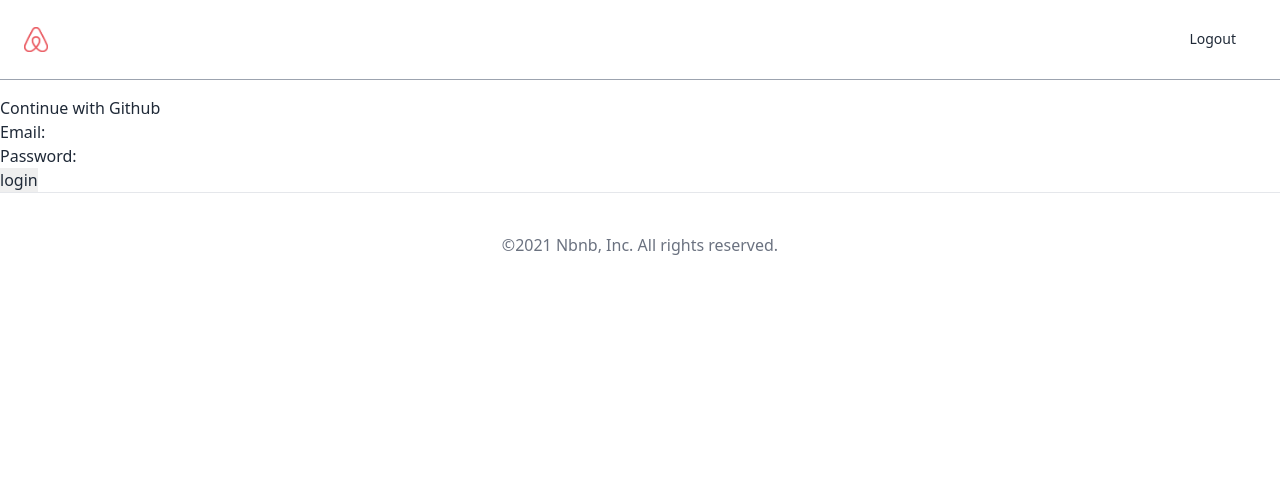
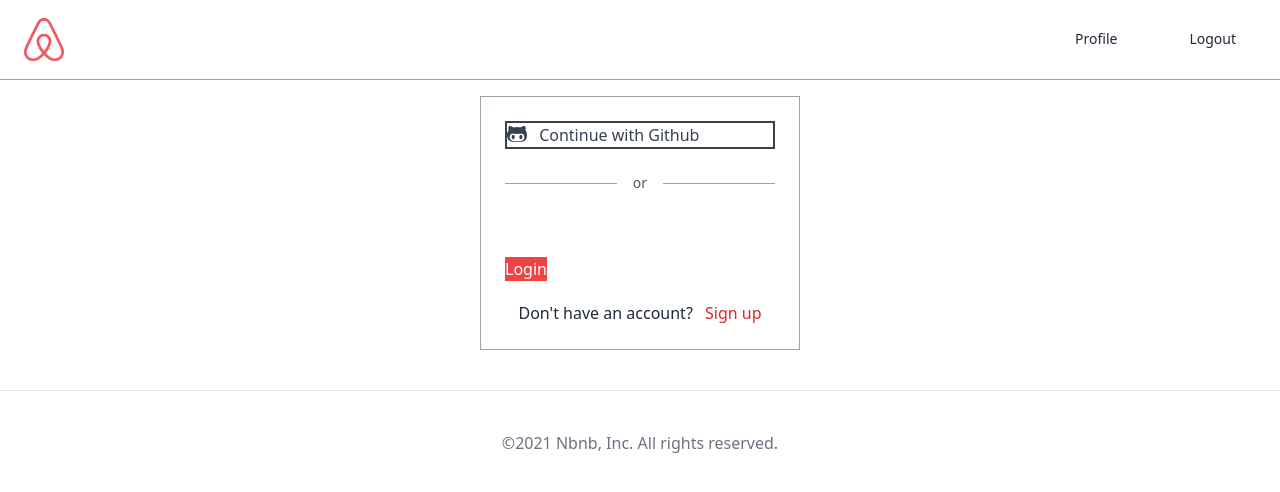
Before and after one commit to Mahadev10/airbnb-clone, a Django app: page /users/login/ in a window 1280 px wide. Shown: the top 492 px of the page. Run offline with Django 3.2, Linux system fonts and the light colour scheme; the visitor is signed in with stand-in values (Sample User, id 1); style sheets or scripts are compiled from the project's sources; some libraries are stand-ins or nearby versions.

Commit message:
templates updated

```diff
--- a/templates/base.html
+++ b/templates/base.html
@@ -13,7 +13,7 @@
     <header class="container max-w-full inset-0 flex items-center justify-between px-6 h-20 border-b border-gray-400 fixed bg-white">
     <div class="flex items-center w-1/3">
       <a href="{% url "core:home" %}" class="mr-6">
-          <img class="w-6 " src="{% static "img/logo.png" %}" alt="">
+          <img class="w-10 " src="{% static "img/logo.png" %}" alt="">
       </a>
       {% block search-bar %}
 
@@ -27,6 +27,7 @@
     {% block content %}
 
     {% endblock content %}
+    {% include "partials/messages.html" %}
  {% include "partials/footer.html" %}
 </body>
 </html>
--- /dev/null
+++ b/templates/mixins/auth/auth_form.html
@@ -0,0 +1,15 @@
+<form  method="POST" class="w-full">
+    {% csrf_token %}
+    <div class="input">
+        {% if form.non_field_errors %}
+            {% for error in form.non_field_errors %}
+                <span class="text-red-700 font-medium text-sm">{{error}}</span>
+            {% endfor %}
+        {% endif %}
+    </div>
+    {% for field in form %}
+        {% include "mixins/auth/form_input.html" with field=field %}
+    {% endfor %}
+
+    <button type="submit" class="btn text-white bg-red-500">{{cta}}</button>
+</form>
--- /dev/null
+++ b/templates/mixins/auth/form_input.html
@@ -0,0 +1,8 @@
+<div class="input {% if field.errors %} has_error {% endif %}">
+            {{field}}
+            {% if field.errors %}
+                {% for error in field.errors %}
+                    <span class="text-red-700 font-medium text-sm">{{error}}</span>
+                {% endfor %}
+            {% endif %}
+</div>
--- /dev/null
+++ b/templates/partials/messages.html
@@ -0,0 +1,7 @@
+{% if messages %}
+    <ul class="absolute top-0 mx-auto left-0 right-0 flex justify-center">
+        {% for message in messages %}
+            <li class="z-30 message font-medium bg-gray-700 rounded-full text-white py-4 px-6 w-3/12 text-center {% if message.tags %}{{ message.tags }}{% endif %}">{{ message }}</li>
+        {% endfor %}
+    </ul>
+{% endif %}
--- a/templates/partials/nav.html
+++ b/templates/partials/nav.html
@@ -1,5 +1,6 @@
 <ul class="flex items-center text-sm font-medium h-full">
 {% if user.is_authenticated %}
+<li class="nav_link"><a href="{{user.get_absolute_url}}">Profile</a></li>
 <li class="nav_link"><a href="{% url 'users:logout' %}">Logout</a></li>
 {% else %}
 <li class="nav_link"><a href="{% url 'users:login' %}">Log in</a></li>
--- a/templates/partials/social_login.html
+++ b/templates/partials/social_login.html
@@ -1,3 +1,10 @@
-<div>
-<a href="{% url 'users:github-login' %}">Continue with Github</a>
+<div class="flex flex-col w-full">
+<a href="{% url 'users:github-login' %}" class="btn w-full text-gray-700 mb-2 border-2 border-gray-700">
+    <i class="fab fa-github-alt mr-2 fa-lg"></i> Continue with Github
+</a>
 </div>
+<div class="flex items-center w-full my-4">
+        <div class="h-px w-full bg-gray-400"></div>
+        <span class="text-gray-600 font-medium mx-4 text-sm">or</span>
+        <div class="h-px w-full bg-gray-400"></div>
+</div>
--- a/templates/rooms/room_detail.html
+++ b/templates/rooms/room_detail.html
@@ -13,7 +13,7 @@
 <h3>Description{{room.description}}</h3>
 </div>
 <div>
-<h2>By: {{room.host.username}}
+<h2>By: <a href="{{room.host.get_absolute_url}}">{{room.host.username}}</a>
 {% if room.host.superhost %}
 (superhost)
 {% endif %}
--- a/templates/rooms/rooms_list.html
+++ b/templates/rooms/rooms_list.html
@@ -10,7 +10,7 @@ Home
     <div class="rounded-xl -mx-30 bg-gray-800 h-50vh mt-32 mb-24 bg-cover bg-center" style="background-image:url({% static 'img/bg.jpeg' %})"></div>
     <div class="flex flex-wrap -mx-30 mb-10">
     {% for room in rooms %}
-        {% include "partials/room_card.html" with room=room %}
+        {% include "mixins/room_card.html" with room=room %}
     {% endfor %}
     </div >
     <div class="flex items-center mx-auto container justify-center">
--- a/templates/users/login.html
+++ b/templates/users/login.html
@@ -5,10 +5,13 @@
 {% block search-bar %}{% endblock search-bar %}
 
 {% block content %}
-{% include 'partials/social_login.html' %}
-<form action="{% url "users:login" %}" method="POST">
-{% csrf_token %}
-{{form.as_p}}
-<input type="submit" value="login">
-</form>
+<div class="container lg:w-5/12 md:w-1/2 xl:w-1/4 mx-auto my-10 flex flex-col items-center border p-6 border-gray-400">
+    {% include 'partials/social_login.html' %}
+
+    {% include "mixins/auth/auth_form.html" with form=form cta="Login"  %}
+    <div class="mt-5">
+        <span class="mr-2">Don't have an account? </span>
+        <a href="{% url "users:signup"%}" class="text-red-600 font-medium">Sign up</a>
+    </div>
+</div>
 {% endblock content %}
```
Also changed, not shown: templates/mixins/user_avatar.html (added, +7 -0 lines), templates/users/signup.html (+9 -6 lines), templates/users/user_detail.html (added, +40 -0 lines), templates/mixins/room_card.html (renamed from templates/partials/room_card.html).
